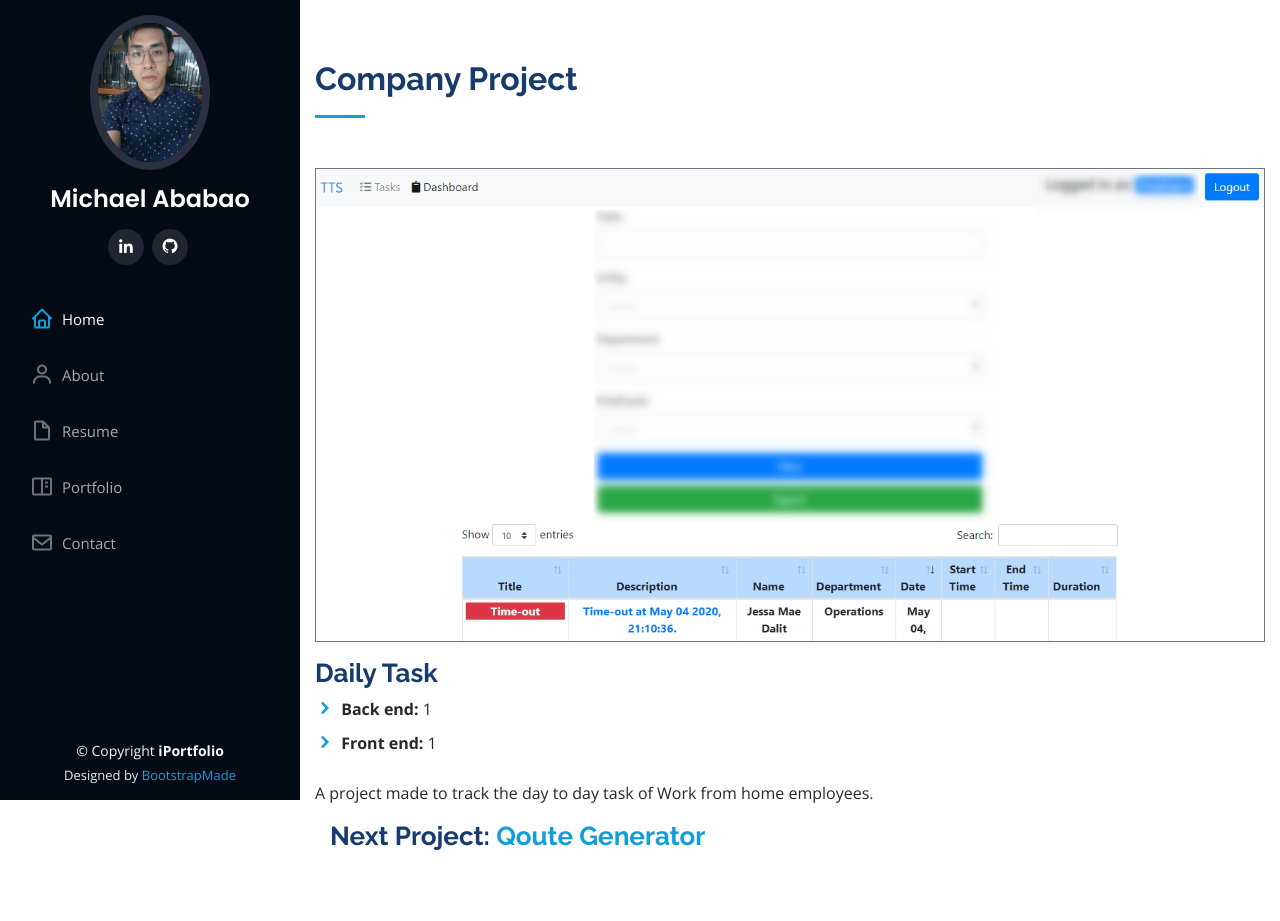
After one commit to aceaceace30/personal-website, a Django app: a page that uses portfolio/templates/portfolio/detail.html in a window 1280 px wide. The commit adds this page. Run offline with Django 3.2, Linux system fonts and the light colour scheme; data comes from the database, SQL or seed files in the repository; both versions use the stored data as it was after the commit; some libraries are stand-ins or nearby versions.

Commit message:
add viewing more details

```diff
--- a/personal_profile/settings.py
+++ b/personal_profile/settings.py
@@ -25,7 +25,7 @@ SECRET_KEY = '-r-dmfwu$bod-ig0kxm85j&q09zh9z&#32q)@&cai@i_*wy0vu'
 # SECURITY WARNING: don't run with debug turned on in production!
 DEBUG = True
 
-ALLOWED_HOSTS = ['acedev30.pythonanywhere.com',]
+ALLOWED_HOSTS = ['acedev30.pythonanywhere.com', '127.0.0.1']
 
 
 # Application definition
@@ -123,5 +123,3 @@ STATIC_ROOT = os.path.join(BASE_DIR, 'static')
 
 MEDIA_URL = '/media/'
 MEDIA_ROOT = os.path.join(BASE_DIR, 'media')
-
-print(MEDIA_ROOT)
--- a/portfolio/models.py
+++ b/portfolio/models.py
@@ -1,4 +1,5 @@
 from django.db import models
+from django.urls import reverse
 
 class Portfolio(models.Model):
 
@@ -9,8 +10,11 @@ class Portfolio(models.Model):
 		('personal', 'Personal'),
 		)
 
-	name = models.CharField(max_length=100)
+	name = models.CharField(max_length=100, unique=True)
+	slug = models.SlugField(max_length=100)
 	description = models.TextField(max_length=255, null=True, blank=True)
+	back_end = models.CharField(max_length=255)
+	front_end = models.CharField(max_length=255)
 	classification = models.CharField(choices=CLASSIFICATION_CHOICES, max_length=30)
 	cover = models.ImageField(null=True, blank=True, upload_to='portfolio_images/')
 	git_link = models.URLField(null=True, blank=True)
@@ -18,3 +22,6 @@ class Portfolio(models.Model):
 
 	def __str__(self):
 		return self.name
+
+	def get_absolute_url(self):
+		return reverse('portfolio:detail', kwargs={'slug':self.slug})
--- /dev/null
+++ b/portfolio/templates/portfolio/detail.html
@@ -0,0 +1,165 @@
+{% load static %}
+<!DOCTYPE html>
+<html lang="en">
+
+<head>
+  <meta charset="utf-8">
+  <meta content="width=device-width, initial-scale=1.0" name="viewport">
+
+  <title>{{ project.name }} - Michael Ababao - Web Developer</title>
+  <meta content="" name="descriptison">
+  <meta content="" name="keywords">
+
+  <!-- Favicons -->
+  <link href="{% static 'portfolio/assets/img/favicon.png' %}" rel="icon">
+  <!-- <link href="assets/img/apple-touch-icon.png" rel="apple-touch-icon"> -->
+
+  <!-- Google Fonts -->
+  <link href="https://fonts.googleapis.com/css?family=Open+Sans:300,300i,400,400i,600,600i,700,700i|Raleway:300,300i,400,400i,500,500i,600,600i,700,700i|Poppins:300,300i,400,400i,500,500i,600,600i,700,700i" rel="stylesheet">
+
+  <!-- Vendor CSS Files -->
+  <link href="{% static 'portfolio/assets/vendor/bootstrap/css/bootstrap.min.css' %}" rel="stylesheet">
+  <link href="{% static 'portfolio/assets/vendor/icofont/icofont.min.css' %}" rel="stylesheet">
+  <link href="{% static 'portfolio/assets/vendor/boxicons/css/boxicons.min.css' %}" rel="stylesheet">
+  <link href="{% static 'portfolio/assets/vendor/venobox/venobox.css' %}" rel="stylesheet">
+  <link href="{% static 'portfolio/assets/vendor/owl.carousel/assets/owl.carousel.min.css' %}" rel="stylesheet">
+  <link href="{% static 'portfolio/assets/vendor/aos/aos.css' %}" rel="stylesheet">
+
+  <!-- Template Main CSS File -->
+  <link href="{% static 'portfolio/assets/css/style.css' %}" rel="stylesheet">
+
+  <!-- =======================================================
+  * Template Name: iPortfolio - v1.2.1
+  * Template URL: https://bootstrapmade.com/iportfolio-bootstrap-portfolio-websites-template/
+  * Author: BootstrapMade.com
+  * License: https://bootstrapmade.com/license/
+  ======================================================== -->
+</head>
+
+<body>
+
+  <!-- ======= Mobile nav toggle button ======= -->
+  <button type="button" class="mobile-nav-toggle d-xl-none"><i class="icofont-navigation-menu"></i></button>
+
+  <!-- ======= Header ======= -->
+  <header id="header">
+    <div class="d-flex flex-column">
+
+      <div class="profile">
+        <img src="{% static 'portfolio/assets/img/profile-img.jpg' %}" alt="" class="img-fluid rounded-circle">
+        <h1 class="text-light"><a href="{% url 'portfolio:homepage' %}">Michael Ababao</a></h1>
+        <div class="social-links mt-3 text-center">
+          <!-- <a href="#" class="twitter"><i class="bx bxl-twitter"></i></a>
+          <a href="#" class="facebook"><i class="bx bxl-facebook"></i></a>
+          <a href="#" class="instagram"><i class="bx bxl-instagram"></i></a>
+          <a href="#" class="google-plus"><i class="bx bxl-skype"></i></a> -->
+          <a href="https://www.linkedin.com/in/michael-jay-ababao-3518b0162/" target="_blank" class="linkedin"><i class="bx bxl-linkedin"></i></a>
+          <a href="https://github.com/aceaceace30" target="_blank" class="github"><i class="bx bxl-github"></i></a>
+        </div>
+      </div>
+
+      <nav class="nav-menu">
+        <ul>
+          <li class="active"><a href="{% url 'portfolio:homepage' %}"><i class="bx bx-home"></i> <span>Home</span></a></li>
+          <li><a href="{% url 'portfolio:homepage' %}#about"><i class="bx bx-user"></i> <span>About</span></a></li>
+          <li><a href="{% url 'portfolio:homepage' %}#resume"><i class="bx bx-file-blank"></i> <span>Resume</span></a></li>
+          <li><a href="{% url 'portfolio:homepage' %}#portfolio"><i class="bx bx-book-content"></i> Portfolio</a></li>
+          <li><a href="{% url 'portfolio:homepage' %}#contact"><i class="bx bx-envelope"></i> Contact</a></li>
+
+        </ul>
+      </nav><!-- .nav-menu -->
+      <button type="button" class="mobile-nav-toggle d-xl-none"><i class="icofont-navigation-menu"></i></button>
+
+    </div>
+  </header><!-- End Header -->
+
+
+  <main id="main">
+
+    <!-- ======= About Section ======= -->
+    <section id="about" class="about">
+      <div class="container">
+
+        <div class="section-title">
+          <h2>{{ project.classification|title }} Project</h2>
+        </div>
+
+        <div class="row">
+          <div class="col-lg-12" data-aos="fade-right">
+            <img src="{{ project.cover.url }}" class="img-fluid border border-secondary" alt="{{ project.name }}">
+          </div>
+          <div class="col-lg-8 pt-3 content" data-aos="fade-left">
+            <h3>{{ project.name }}</h3>
+            <div class="row">
+              <div class="col-lg-12">
+                <ul>
+                  <li><i class="icofont-rounded-right"></i> <strong>Back end:</strong> {{ project.back_end }}</li>
+                  <li><i class="icofont-rounded-right"></i> <strong>Front end:</strong> {{ project.front_end }}</li>
+                  {% if project.git_link %}
+                  <li><i class="icofont-rounded-right"></i> <strong>Github Repo:</strong> <a href="{{ project.git_link }}" target="_blank">{{ project.git_link }}</a></li>
+                  {% endif %}
+                  {% if project.website_link %}
+                  <li><i class="icofont-rounded-right"></i> <strong>Live Demo:</strong> <a href="{{ project.website_link }}" target="_blank">{{ project.website_link }}</a></li>
+                  {% endif %}
+                </ul>
+              </div>
+            </div>
+            <p>
+              {{ project.description }}
+            </p>
+
+            {% if next_project %}
+            <div class="col-lg-12">
+              <h3>Next Project: <a href="{% url 'portfolio:detail' next_project.slug %}">{{ next_project.name }}</a></h3>
+            </div>
+            {% else %}
+            <div class="col-lg-12">
+              <h3><a href="{% url 'portfolio:homepage' %}">Back to Home page</a></h3>
+            </div>
+            {% endif %}
+          </div>
+
+        </div>
+
+      </div>
+    </section><!-- End About Section -->
+
+  </main><!-- End #main -->
+
+  <!-- ======= Footer ======= -->
+  <footer id="footer">
+    <div class="container">
+      <div class="copyright">
+        &copy; Copyright <strong><span>iPortfolio</span></strong>
+      </div>
+      <div class="credits">
+        <!-- All the links in the footer should remain intact. -->
+        <!-- You can delete the links only if you purchased the pro version. -->
+        <!-- Licensing information: https://bootstrapmade.com/license/ -->
+        <!-- Purchase the pro version with working PHP/AJAX contact form: https://bootstrapmade.com/iportfolio-bootstrap-portfolio-websites-template/ -->
+        Designed by <a href="https://bootstrapmade.com/">BootstrapMade</a>
+      </div>
+    </div>
+  </footer><!-- End  Footer -->
+
+  <a href="#" class="back-to-top"><i class="icofont-simple-up"></i></a>
+
+  <!-- Vendor JS Files -->
+  <script src="{% static 'portfolio/assets/vendor/jquery/jquery.min.js' %}"></script>
+  <script src="{% static 'portfolio/assets/vendor/bootstrap/js/bootstrap.bundle.min.js' %}"></script>
+  <script src="{% static 'portfolio/assets/vendor/jquery.easing/jquery.easing.min.js' %}"></script>
+  <script src="{% static 'portfolio/assets/vendor/php-email-form/validate.js' %}"></script>
+  <script src="{% static 'portfolio/assets/vendor/waypoints/jquery.waypoints.min.js' %}"></script>
+  <script src="{% static 'portfolio/assets/vendor/counterup/counterup.min.js' %}"></script>
+  <script src="{% static 'portfolio/assets/vendor/isotope-layout/isotope.pkgd.min.js' %}"></script>
+  <script src="{% static 'portfolio/assets/vendor/venobox/venobox.min.js' %}"></script>
+  <script src="{% static 'portfolio/assets/vendor/owl.carousel/owl.carousel.min.js' %}"></script>
+  <script src="{% static 'portfolio/assets/vendor/typed.js/typed.min.js' %}"></script>
+  <script src="{% static 'portfolio/assets/vendor/aos/aos.js' %}"></script>
+
+  <!-- Template Main JS File -->
+  <script src="{% static 'portfolio/assets/js/main.js' %}"></script>
+
+</body>
+
+</html>
--- a/portfolio/urls.py
+++ b/portfolio/urls.py
@@ -5,4 +5,5 @@ app_name = 'portfolio'
 
 urlpatterns = [
     path('', views.homepage, name='homepage'),
+    path('<slug:name>/', views.detail, name='detail')
 ]
--- a/portfolio/views.py
+++ b/portfolio/views.py
@@ -1,4 +1,4 @@
-from django.shortcuts import render
+from django.shortcuts import render, get_object_or_404
 from django.http import HttpResponse
 
 from .models import Portfolio
@@ -10,3 +10,15 @@ def homepage(request):
 
 	template_name = 'portfolio/index.html'
 	return render(request, template_name, {'projects': projects})
+
+def detail(request, name):
+	project = get_object_or_404(Portfolio, slug=name)
+	template_name = 'portfolio/detail.html'
+	next_project = Portfolio.objects.exclude(pk__lte=project.pk).order_by('id')
+
+	if not next_project:
+		next_project = None
+	else:
+		next_project = next_project[0]
+
+	return render(request, template_name, {'project': project, 'next_project': next_project})
```
Also changed, not shown: portfolio/templates/portfolio/index.html (+5 -5 lines), db.sqlite3, portfolio/migrations/0004_portfolio_slug.py (added), portfolio/migrations/0005_auto_20200505_0117.py (added), portfolio/migrations/0006_remove_portfolio_slug.py (added), portfolio/migrations/0007_portfolio_slug.py (added), portfolio/migrations/0008_auto_20200505_0155.py (added).
